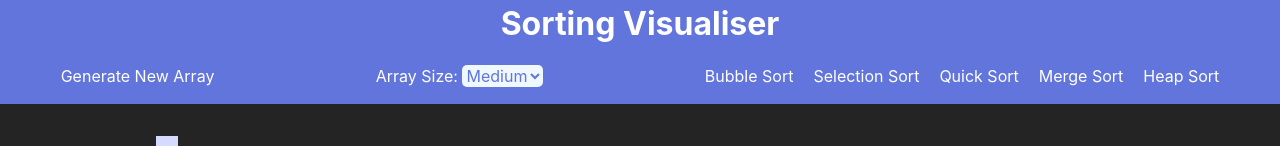
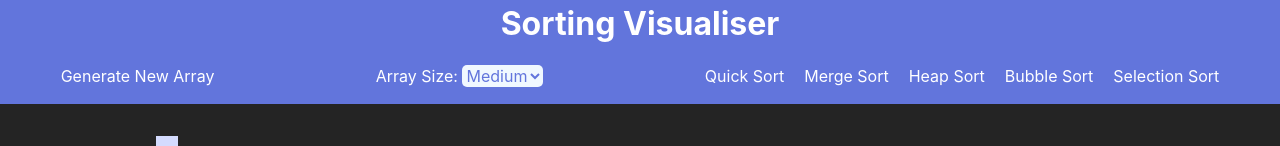
Before and after one commit to MTelschow/Sorting-Visualiser, a React (Vite) app: page / in a window 1280 px wide. Shown: the top 146 px of the page. Built offline with nearby package versions, Linux system fonts and the light colour scheme.

Commit message:
Rearrange Sorts

```diff
--- a/src/Components/FunctionBar/FunctionBar.jsx
+++ b/src/Components/FunctionBar/FunctionBar.jsx
@@ -24,12 +24,6 @@ export default function FunctionBar({
 				<SizeSelect setArraySize={setArraySize} />
 				<div className='Algos'>
 					<ul className='Algos'>
-						<li className={activeAlgo[0] === 'bubble' ? (activeAlgo[1] === 0 ?'Active' : 'Finished') : (activeAlgo === '' ? 'Sort' : 'Unactive' )} onClick={() => bubbleSort(array)}>
-							Bubble Sort
-						</li>
-						<li className={activeAlgo[0] === 'selection' ? (activeAlgo[1] === 0 ?'Active' : 'Finished') : (activeAlgo === '' ? 'Sort' : 'Unactive' )} onClick={() => selectionSort(array)}>
-							Selection Sort
-						</li>
 						<li className={activeAlgo[0] === 'quick' ? (activeAlgo[1] === 0 ?'Active' : 'Finished') : (activeAlgo === '' ? 'Sort' : 'Unactive' )} onClick={() => quickSort(array)}>
 							Quick Sort
 						</li>
@@ -39,6 +33,12 @@ export default function FunctionBar({
 						<li className={activeAlgo[0] === 'heap' ? (activeAlgo[1] === 0 ?'Active' : 'Finished') : (activeAlgo === '' ? 'Sort' : 'Unactive' )} onClick={() => heapSort(array)}>
 							Heap Sort
 						</li>
+						<li className={activeAlgo[0] === 'bubble' ? (activeAlgo[1] === 0 ?'Active' : 'Finished') : (activeAlgo === '' ? 'Sort' : 'Unactive' )} onClick={() => bubbleSort(array)}>
+							Bubble Sort
+						</li>
+						<li className={activeAlgo[0] === 'selection' ? (activeAlgo[1] === 0 ?'Active' : 'Finished') : (activeAlgo === '' ? 'Sort' : 'Unactive' )} onClick={() => selectionSort(array)}>
+							Selection Sort
+						</li>
 					</ul>
 				</div>
 			</div>
```
